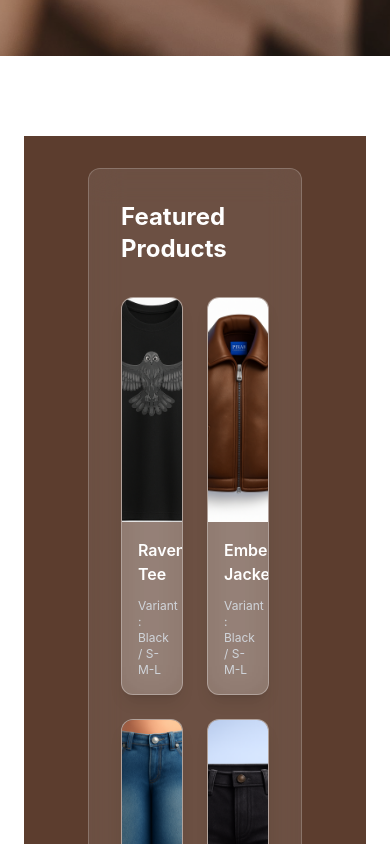
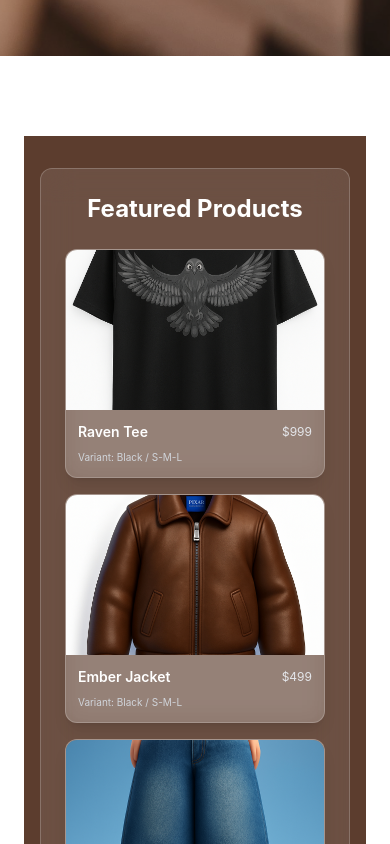
Before and after one commit to Aditya-MC/Clothing_Brand_React, a React (Vite) app: page / in a window 390 px wide. Shown: the part 860-1704 px from the top of the page. Built offline with nearby package versions, Linux system fonts and the light colour scheme.

Commit message:
update on mobile responsiveness

```diff
--- a/src/components/ProductGrid.jsx
+++ b/src/components/ProductGrid.jsx
@@ -14,38 +14,40 @@ const products = [
 
 export default function ProductGrid() {
   return (
-    <div className="min-h-screen bg-[#5c3d2e] flex justify-center items-center py-8 px-16 bg-cover bg-center">
-      <section className="w-full max-w-6xl rounded-xl backdrop-blur-lg bg-white/10 border border-white/20 p-8">
-        <h2 className="text-2xl font-bold text-white mb-8">Featured Products</h2>
+    <div className="min-h-screen bg-[#5c3d2e] flex justify-center items-start py-8 px-4 sm:px-8">
+      <section className="w-full max-w-5xl rounded-xl backdrop-blur-lg bg-white/10 border border-white/20 p-6 sm:p-8">
+        <h2 className="text-2xl sm:text-3xl font-bold text-white mb-6 sm:mb-8 text-center sm:text-left">
+          Featured Products
+        </h2>
 
-        <div className="grid grid-cols-2 md:grid-cols-4 gap-6">
+        <div className="grid grid-cols-1 sm:grid-cols-2 md:grid-cols-4 gap-4 sm:gap-6">
           {products.map((p, i) => (
             <motion.div
               key={p.id}
               initial={{ opacity: 0, y: 12 }}
               animate={{ opacity: 1, y: 0 }}
-              transition={{ delay: i * 0.08 }}
-              className="group rounded-xl overflow-hidden shadow-lg hover:shadow-2xl transform hover:-translate-y-4 transition-all
-                         backdrop-blur-lg bg-white/20 border border-white/30"
+              transition={{ delay: i * 0.05 }}
+              className="group rounded-xl overflow-hidden shadow-lg hover:shadow-2xl transform hover:-translate-y-2 transition-all
+                         backdrop-blur-md bg-white/20 border border-white/20"
             >
               <div className="relative">
                 <img
                   src={p.img}
                   alt={p.name}
-                  className="w-full h-56 object-cover transform group-hover:scale-105 transition-transform duration-500"
+                  className="w-full h-40 sm:h-56 object-cover transform group-hover:scale-105 transition-transform duration-500"
                 />
-                <div className="absolute top-3 right-3 bg-white/70 text-black rounded-full px-3 py-1 opacity-0 group-hover:opacity-100 transition">
+                <div className="absolute top-2 right-2 bg-white/70 text-black rounded-full px-2 py-1 text-xs opacity-0 group-hover:opacity-100 transition">
                   Add
                 </div>
               </div>
 
-              <div className="p-4">
+              <div className="p-3 sm:p-4">
                 <div className="flex justify-between items-center">
-                  <div className="font-semibold text-white">{p.name}</div>
-                  <div className="text-sm text-gray-200">{p.price}</div>
+                  <div className="font-semibold text-white text-sm sm:text-base">{p.name}</div>
+                  <div className="text-xs sm:text-sm text-gray-200">{p.price}</div>
                 </div>
-                <div className="mt-3 text-xs text-gray-300">
-                  Variant : Black / S-M-L
+                <div className="mt-2 text-[10px] sm:text-xs text-gray-300">
+                  Variant: Black / S-M-L
                 </div>
               </div>
             </motion.div>
```
